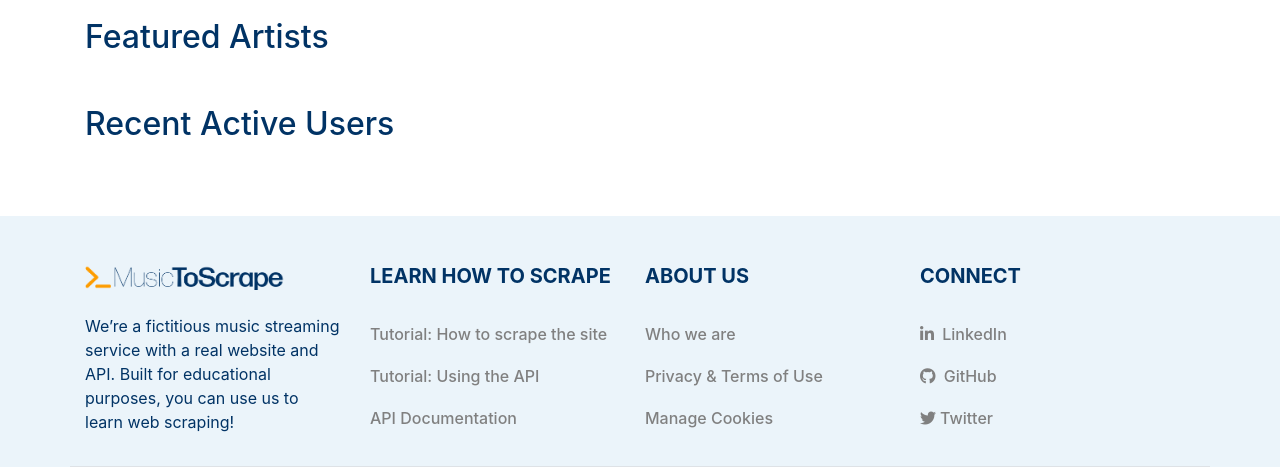
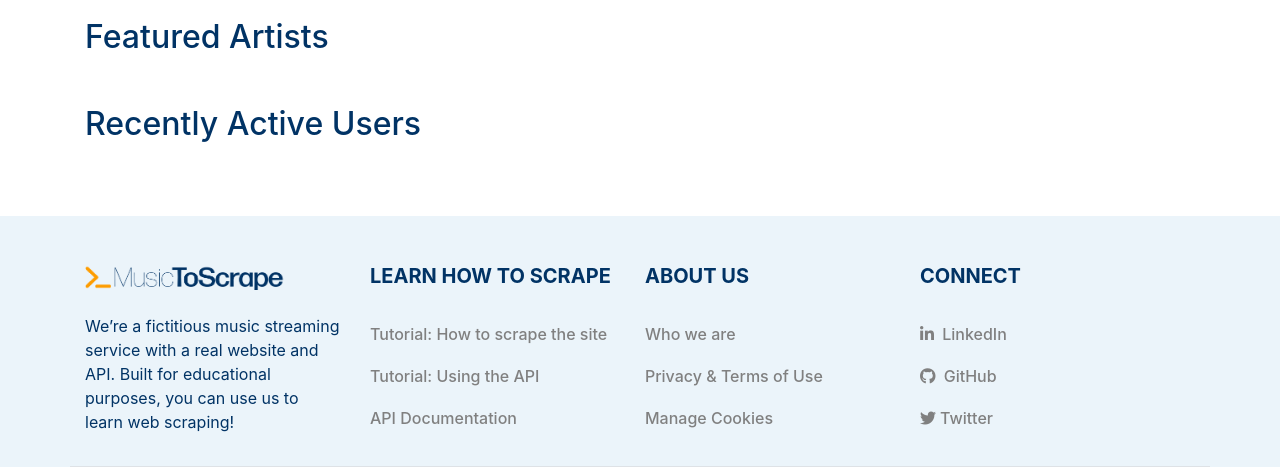
Before and after one commit to tilburgsciencehub/music-to-scrape, a Flask app: page / in a window 1280 px wide. Shown: the part 840-1307 px from the top of the page. Run offline with Flask 3, Linux system fonts and the light colour scheme; some libraries are stand-ins or nearby versions.

Commit message:
fix link in api; change text to recently active users on homepage

```diff
--- a/flask_app/templates/index.html
+++ b/flask_app/templates/index.html
@@ -156,7 +156,7 @@
     <!-- Recent Users -->
     <section name="recent_users">
 
-        <h2>Recent Active Users</h2>
+        <h2>Recently Active Users</h2>
         <div class="my-4 mb-5">
             <div class="row">
 
--- a/sql_app/main.py
+++ b/sql_app/main.py
@@ -19,7 +19,7 @@ Our API is freely accessible, which means you do not have to authenticate with t
 
 ## Visit our website
 
-In case you haven't done so, visit our website at [https://music-to-scrape.com]() to see our mock front end and learn more about this project.
+In case you haven't done so, visit our website at <a href="https://music-to-scrape.org">https://music-to-scrape.org</a> to see our mock front end and learn more about this project.
 
 
 """
```
